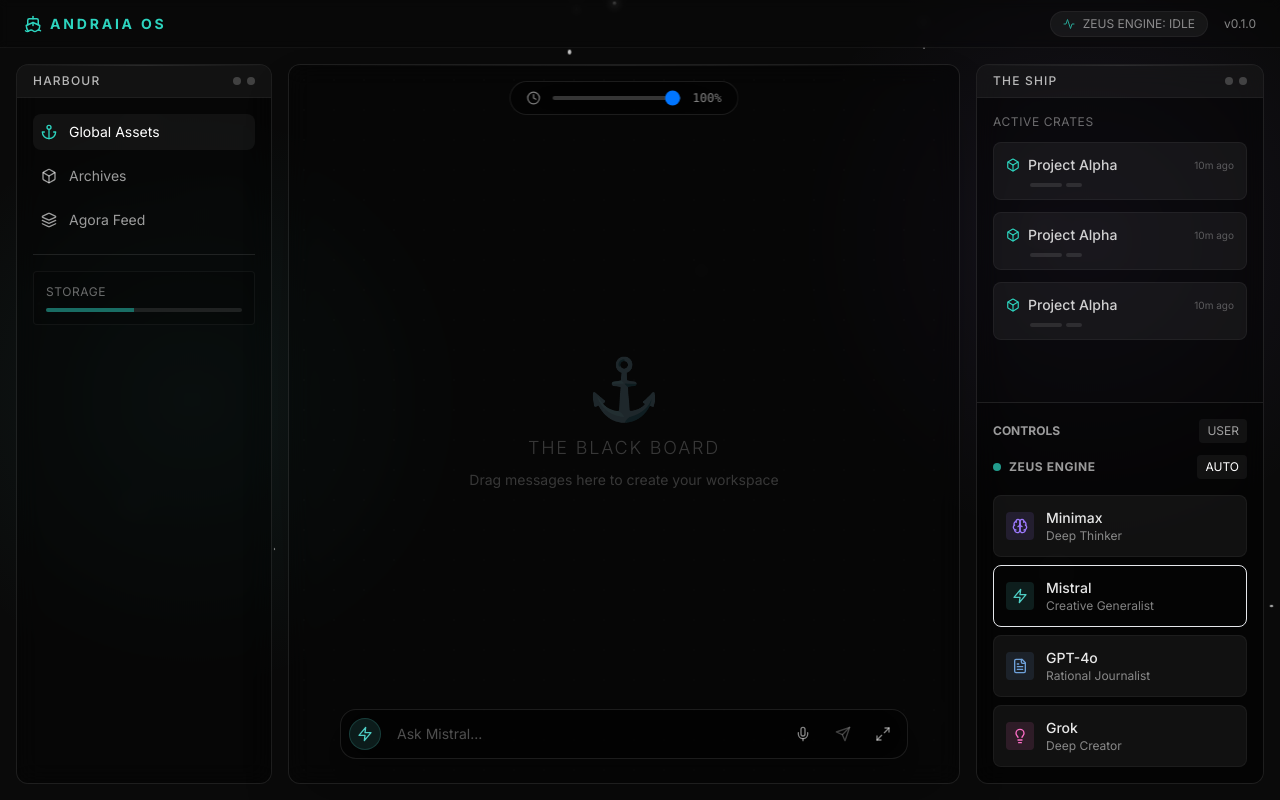
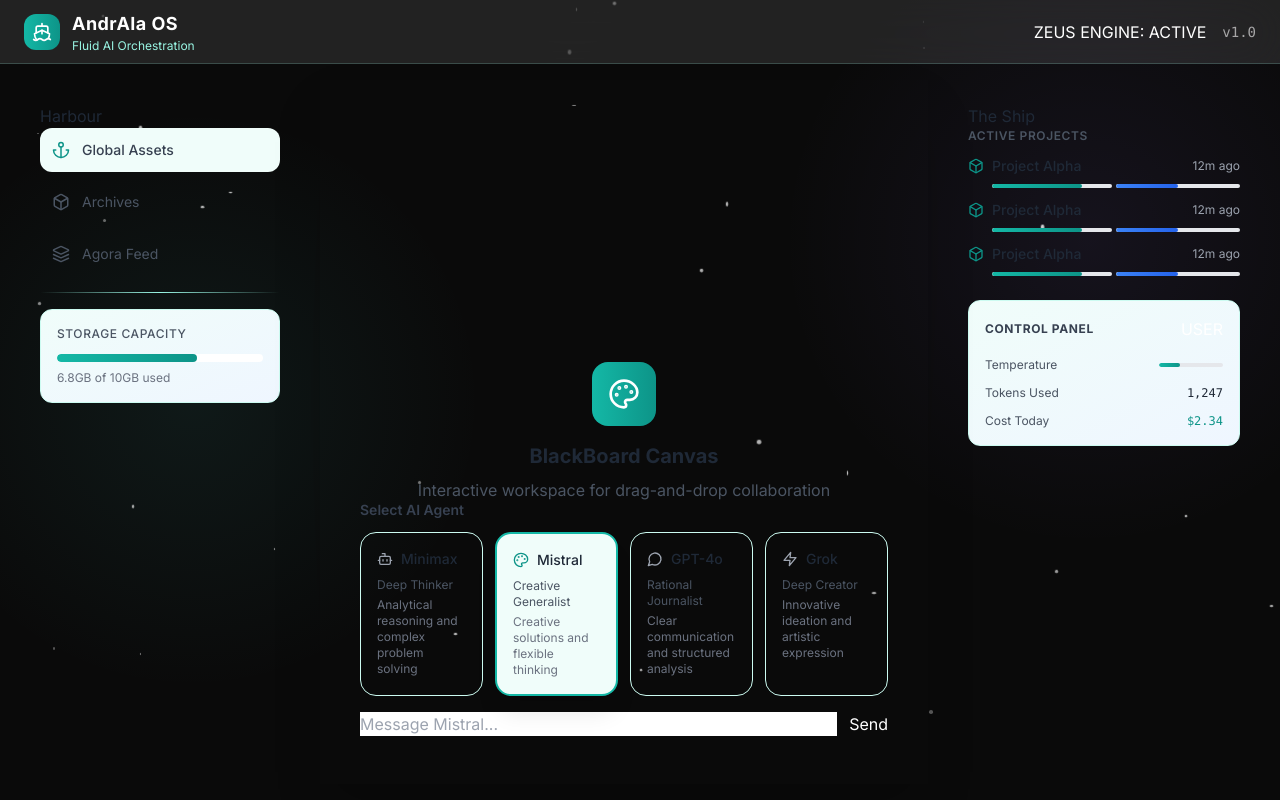
Before and after one commit to etaionline/Andraia, a Next.js app: page / in a window 1280 px wide. Built offline with nearby package versions, Linux system fonts and the light colour scheme.

Commit message:
Update page.tsx
MiniMax code for sandbox test

```diff
--- a/src/app/page.tsx
+++ b/src/app/page.tsx
@@ -1,27 +1,92 @@
 "use client";
 
-import { GlassPanel } from "@/components/ui/glass-panel";
-import { ZeusEngine } from "@/components/orchestrator/zeus-engine";
-import { AndrAIaChat } from "@/components/chat/andraia-chat";
-import { BlackBoard } from "@/components/canvas/black-board";
-import { CrateSystem } from "@/components/kronosave/crate-system";
-import { Anchor, Ship, Box, Layers, Activity } from "lucide-react";
 import { useState } from "react";
+import { Anchor, Ship, Box, Layers, Activity, Zap, Bot, MessageCircle, Palette } from "lucide-react";
 
 export default function Home() {
   const [leftDockOpen, setLeftDockOpen] = useState(true);
   const [rightDockOpen, setRightDockOpen] = useState(true);
   const [devMode, setDevMode] = useState(false);
+  const [activeAgent, setActiveAgent] = useState('mistral');
+  const [message, setMessage] = useState('');
+
+  const agents = [
+    {
+      id: 'minimax',
+      name: 'Minimax',
+      role: 'Deep Thinker',
+      color: 'purple',
+      icon: Bot,
+      description: 'Analytical reasoning and complex problem solving'
+    },
+    {
+      id: 'mistral',
+      name: 'Mistral',
+      role: 'Creative Generalist',
+      color: 'teal',
+      icon: Palette,
+      description: 'Creative solutions and flexible thinking'
+    },
+    {
+      id: 'gpt4o',
+      name: 'GPT-4o',
+      role: 'Rational Journalist',
+      color: 'blue',
+      icon: MessageCircle,
+      description: 'Clear communication and structured analysis'
+    },
+    {
+      id: 'grok',
+      name: 'Grok',
+      role: 'Deep Creator',
+      color: 'pink',
+      icon: Zap,
+      description: 'Innovative ideation and artistic expression'
+    }
+  ];
+
+  const getAgentStyles = (agentId: string, isActive: boolean) => {
+    const baseStyles = "agent-card p-4 rounded-2xl cursor-pointer transition-all duration-300 relative overflow-hidden";
+    const activeStyles = isActive ? "active border-2 shadow-xl" : "border border-teal-100 hover:border-teal-300";
+
+    const colorStyles = {
+      minimax: isActive ? "border-purple-500 bg-purple-50" : "",
+      mistral: isActive ? "border-teal-500 bg-teal-50" : "",
+      gpt4o: isActive ? "border-blue-500 bg-blue-50" : "",
+      grok: isActive ? "border-pink-500 bg-pink-50" : ""
+    };
+
+    return `${baseStyles} ${activeStyles} ${colorStyles[agentId as keyof typeof colorStyles]}`;
+  };
+
+  const getAgentIconColor = (agentId: string, isActive: boolean) => {
+    if (!isActive) return "text-gray-400";
+
+    const colors = {
+      minimax: "text-purple-600",
+      mistral: "text-teal-600",
+      gpt4o: "text-blue-600",
+      grok: "text-pink-600"
+    };
+
+    return colors[agentId as keyof typeof colors] || "text-gray-400";
+  };
+
+  const handleSendMessage = () => {
+    if (message.trim()) {
+      console.log(`Sending message to ${activeAgent}: ${message}`);
+      setMessage('');
+    }
+  };
 
   return (
     <main className="h-screen w-screen overflow-hidden flex flex-col relative text-white">
-      {/* Background Layer */}
+      {/* Enhanced Ocean Background */}
       <div className="ocean-bg">
-        {/* Procedural Stars */}
-        {Array.from({ length: 20 }).map((_, i) => (
+        {Array.from({ length: 30 }).map((_, i) => (
           <div
             key={i}
-            className="star"
+            className="star absolute rounded-full bg-white"
             style={{
               top: `${Math.random() * 100}%`,
               left: `${Math.random() * 100}%`,
@@ -34,128 +99,186 @@
         ))}
       </div>
 
-      {/* Top Bar (Zeus Dashboard / Minimal) */}
-      <header className="h-12 w-full flex items-center justify-between px-6 z-10 border-b border-white/5 bg-black/20 backdrop-blur-sm">
-        <div className="flex items-center gap-2 text-teal-400">
-          <Ship size={18} />
-          <span className="text-sm font-bold tracking-[0.2em] uppercase">AndrAIa OS</span>
+      {/* Modern Header */}
+      <header className="h-16 w-full flex items-center justify-between px-6 z-10 border-b border-teal-200/20 bg-white/10 backdrop-blur-xl">
+        <div className="flex items-center gap-3">
+          <div className="p-2 rounded-xl bg-gradient-to-r from-teal-500 to-teal-600">
+            <Ship size={20} className="text-white" />
           </div>
-        <div className="flex items-center gap-4 text-xs text-white/50">
-          <div className="flex items-center gap-2 px-3 py-1 rounded-full bg-white/5 border border-white/5">
-            <Activity size={12} className="text-teal-400 animate-pulse" />
-            <span>ZEUS ENGINE: IDLE</span>
+          <div>
+            <h1 className="text-lg font-bold text-white tracking-wide">AndrAIa OS</h1>
+            <p className="text-xs text-teal-200">Fluid AI Orchestration</p>
           </div>
-          <span>v0.1.0</span>
+        </div>
+
+        <div className="flex items-center gap-4">
+          <div className="status-indicator">
+            <div className="status-dot"></div>
+            <span>ZEUS ENGINE: ACTIVE</span>
+          </div>
+          <span className="text-sm text-white/60 font-mono">v1.0</span>
         </div>
       </header>
 
-      {/* Main Workspace (The Hull) */}
-      <div className="flex-1 flex p-4 gap-4 overflow-hidden z-10">
+      {/* Main Workspace */}
+      <div className="flex-1 flex p-4 gap-4 overflow-hidden">
 
-        {/* LEFT DOCK (Harbour/Agora) */}
+        {/* LEFT DOCK - Harbour */}
         {leftDockOpen && (
-          <GlassPanel
-            title="Harbour"
-            className="w-64 h-full flex-shrink-0 transition-all duration-300"
-          >
-            <div className="p-4 space-y-4">
-              <div className="flex flex-col gap-2">
-                <button className="flex items-center gap-3 p-2 rounded-lg bg-white/5 hover:bg-white/10 transition-colors text-sm">
-                  <Anchor size={16} className="text-teal-400" />
-                  <span>Global Assets</span>
+          <div className="glass-panel w-72 h-full flex-shrink-0 transition-all duration-300 p-6">
+            <div className="glass-panel-title text-gray-800">Harbour</div>
+
+            <div className="space-y-4">
+              <div className="space-y-2">
+                <button className="w-full flex items-center gap-3 p-3 rounded-xl bg-teal-50 hover:bg-teal-100 transition-colors text-sm text-gray-700 hover:text-teal-700">
+                  <Anchor size={18} className="text-teal-600" />
+                  <span className="font-medium">Global Assets</span>
                 </button>
-                <button className="flex items-center gap-3 p-2 rounded-lg hover:bg-white/5 transition-colors text-sm text-white/60">
-                  <Box size={16} />
+                <button className="w-full flex items-center gap-3 p-3 rounded-xl hover:bg-gray-50 transition-colors text-sm text-gray-600">
+                  <Box size={18} />
                   <span>Archives</span>
                 </button>
-                <button className="flex items-center gap-3 p-2 rounded-lg hover:bg-white/5 transition-colors text-sm text-white/60">
-                  <Layers size={16} />
+                <button className="w-full flex items-center gap-3 p-3 rounded-xl hover:bg-gray-50 transition-colors text-sm text-gray-600">
+                  <Layers size={18} />
                   <span>Agora Feed</span>
                 </button>
               </div>
 
-              <div className="h-[1px] bg-white/10 my-2" />
+              <div className="h-px bg-gradient-to-r from-transparent via-teal-200 to-transparent my-4" />
 
-              <div className="p-3 rounded border border-white/5 bg-black/20">
-                <p className="text-xs text-white/40 mb-2 uppercase tracking-wider">Storage</p>
-                <div className="w-full h-1 bg-white/10 rounded-full overflow-hidden">
-                  <div className="w-[45%] h-full bg-teal-500/50" />
+              <div className="p-4 rounded-xl border border-teal-100 bg-gradient-to-br from-teal-50 to-blue-50">
+                <p className="text-xs text-gray-600 mb-3 font-medium uppercase tracking-wider">Storage Capacity</p>
+                <div className="w-full h-2 bg-white rounded-full overflow-hidden">
+                  <div className="w-[68%] h-full bg-gradient-to-r from-teal-500 to-teal-600 rounded-full transition-all duration-500"></div>
+                </div>
+                <p className="text-xs text-gray-500 mt-2">6.8GB of 10GB used</p>
               </div>
             </div>
           </div>
-          </GlassPanel>
         )}
 
-        {/* CENTER (The Black Board / Canvas) */}
-        <GlassPanel
-          className="flex-1 h-full shadow-2xl relative"
-          variant="default"
+        {/* CENTER - BlackBoard with Enhanced Chat */}
+        <div className="glass-panel flex-1 h-full relative shadow-2xl">
+          <div className="blackboard-canvas absolute inset-0 p-6">
+            <div className="h-full flex items-center justify-center">
+              <div className="text-center">
+                <div className="w-16 h-16 mx-auto mb-4 rounded-2xl bg-gradient-to-r from-teal-500 to-teal-600 flex items-center justify-center">
+                  <Palette size={32} className="text-white" />
+                </div>
+                <h3 className="text-xl font-bold text-gray-800 mb-2">BlackBoard Canvas</h3>
+                <p className="text-gray-600">Interactive workspace for drag-and-drop collaboration</p>
+              </div>
+            </div>
+          </div>
+
+          <div className="absolute bottom-6 left-1/2 -translate-x-1/2 w-[700px] max-w-full px-4 z-30">
+            <div className="chat-container p-6">
+              <div className="mb-4">
+                <h4 className="text-sm font-semibold text-gray-700 mb-3">Select AI Agent</h4>
+                <div className="grid grid-cols-4 gap-3">
+                  {agents.map((agent) => {
+                    const Icon = agent.icon;
+                    const isActive = activeAgent === agent.id;
+                    return (
+                      <div
+                        key={agent.id}
+                        className={getAgentStyles(agent.id, isActive)}
+                        onClick={() => setActiveAgent(agent.id)}
                       >
-          {/* BlackBoard Canvas */}
-          <BlackBoard className="absolute inset-0" />
+                        <div className="flex items-center gap-2 mb-2">
+                          <Icon size={16} className={getAgentIconColor(agent.id, isActive)} />
+                          <span className="text-sm font-medium text-gray-800">{agent.name}</span>
+                        </div>
+                        <p className="text-xs text-gray-600 mb-1">{agent.role}</p>
+                        <p className="text-xs text-gray-500">{agent.description}</p>
+                      </div>
+                    );
+                  })}
+                </div>
+              </div>
 
-          {/* AndrAIa Chat Interface (Bottom) */}
-          <div className="absolute bottom-6 left-1/2 -translate-x-1/2 w-[600px] max-w-full px-4 z-30">
-             <AndrAIaChat
-               onMessageDrag={(message) => {
-                 console.log("Message dragged to canvas:", message);
-                 // TODO: Add message to canvas/blackboard
-               }}
+              <div className="flex gap-3">
+                <input
+                  type="text"
+                  value={message}
+                  onChange={(e) => setMessage(e.target.value)}
+                  onKeyPress={(e) => e.key === 'Enter' && handleSendMessage()}
+                  placeholder={`Message ${agents.find(a => a.id === activeAgent)?.name}...`}
+                  className="chat-input flex-1"
                 />
+                <button
+                  onClick={handleSendMessage}
+                  className="btn-primary"
+                >
+                  Send
+                </button>
               </div>
-        </GlassPanel>
+            </div>
+          </div>
+        </div>
 
-        {/* RIGHT DOCK (The Ship / KronoSave) */}
+        {/* RIGHT DOCK - The Ship */}
         {rightDockOpen && (
-          <GlassPanel
-            title="The Ship"
-            className="w-72 h-full flex-shrink-0"
-          >
-             <div className="flex flex-col h-full">
-                {/* Active Crates */}
-                <div className="flex-1 p-4 overflow-y-auto no-scrollbar space-y-3">
-                   <p className="text-xs text-white/40 uppercase tracking-wider mb-2">Active Crates</p>
+          <div className="glass-panel w-80 h-full flex-shrink-0">
+            <div className="p-6">
+              <div className="glass-panel-title text-gray-800">The Ship</div>
+
+              <div className="space-y-3 mb-6">
+                <p className="text-xs font-semibold text-gray-600 uppercase tracking-wider mb-3">Active Projects</p>
 
                 {[1, 2, 3].map((i) => (
-                     <div key={i} className="group p-3 rounded-lg border border-white/5 bg-white/5 hover:border-teal-500/30 hover:bg-teal-500/5 transition-all cursor-pointer">
+                  <div key={i} className="crate-item">
                     <div className="flex items-center justify-between mb-2">
                       <div className="flex items-center gap-2">
-                              <Box size={14} className="text-teal-400" />
-                              <span className="text-sm font-medium text-white/80">Project Alpha</span>
+                        <Box size={16} className="crate-icon text-teal-600" />
+                        <span className="text-sm font-medium text-gray-800">Project Alpha</span>
                       </div>
-                           <span className="text-[10px] text-white/30">10m ago</span>
+                      <span className="text-xs text-gray-400">12m ago</span>
                     </div>
                     <div className="flex gap-1 pl-6">
-                           <div className="w-8 h-1 bg-white/10 rounded-full" />
-                           <div className="w-4 h-1 bg-white/10 rounded-full" />
+                      <div className="flex-1 h-1 bg-gray-200 rounded-full overflow-hidden">
+                        <div className="w-3/4 h-full bg-gradient-to-r from-teal-500 to-teal-600 rounded-full"></div>
+                      </div>
+                      <div className="w-1/2 h-1 bg-gray-200 rounded-full overflow-hidden">
+                        <div className="w-1/2 h-full bg-gradient-to-r from-blue-500 to-blue-600 rounded-full"></div>
+                      </div>
                     </div>
                   </div>
                 ))}
               </div>
 
-                {/* ZEUS Engine Controls */}
-                <div className="p-4 border-t border-white/10 bg-black/20">
-                   <div className="flex items-center justify-between mb-3">
-                      <span className="text-xs font-bold text-white/60">CONTROLS</span>
+              <div className="p-4 rounded-xl border border-teal-100 bg-gradient-to-br from-teal-50 to-blue-50">
+                <div className="flex items-center justify-between mb-4">
+                  <span className="text-xs font-bold text-gray-700 uppercase tracking-wider">Control Panel</span>
                   <button
                     onClick={() => setDevMode(!devMode)}
-                        className={`text-xs px-2 py-1 rounded transition-colors ${
-                          devMode ? "bg-teal-500/20 text-teal-400" : "bg-white/5 text-white/60 hover:bg-white/10"
-                        }`}
+                    className={`dev-toggle ${devMode ? 'active' : ''}`}
                   >
-                        {devMode ? "DEV" : "USER"}
+                    {devMode ? 'DEV' : 'USER'}
                   </button>
                 </div>
 
-                   <ZeusEngine
-                     devMode={devMode}
-                     onAgentChange={(agent) => {
-                       console.log("Agent changed to:", agent);
-                     }}
-                   />
+                <div className="space-y-3">
+                  <div className="flex items-center justify-between">
+                    <span className="text-xs text-gray-600">Temperature</span>
+                    <div className="w-16 h-1 bg-gray-200 rounded-full overflow-hidden">
+                      <div className="w-1/3 h-full bg-gradient-to-r from-teal-500 to-teal-600 rounded-full"></div>
                     </div>
                   </div>
-          </GlassPanel>
+
+                  <div className="flex items-center justify-between">
+                    <span className="text-xs text-gray-600">Tokens Used</span>
+                    <span className="text-xs font-mono text-gray-800">1,247</span>
+                  </div>
+
+                  <div className="flex items-center justify-between">
+                    <span className="text-xs text-gray-600">Cost Today</span>
+                    <span className="text-xs font-mono text-teal-600">$2.34</span>
+                  </div>
+                </div>
+              </div>
+            </div>
+          </div>
         )}
       </div>
     </main>
```
Lines whose indentation alone changed are shown as unchanged.
